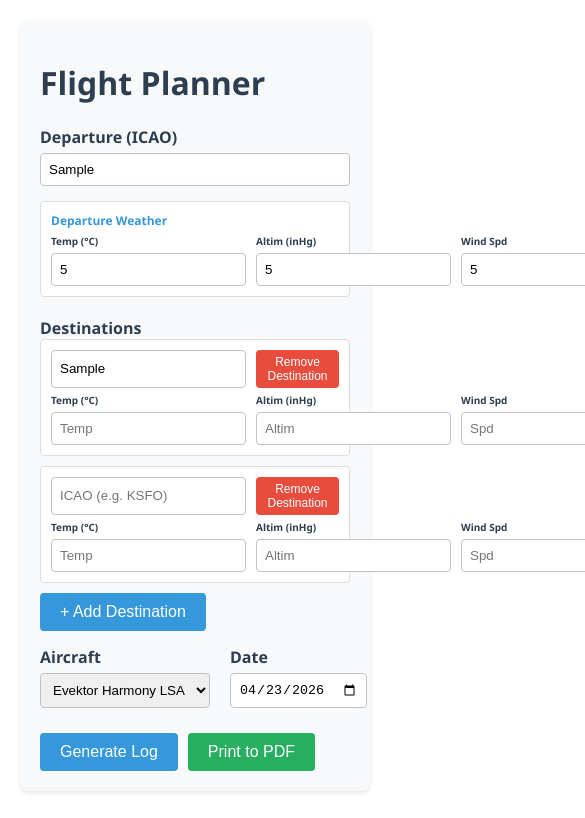
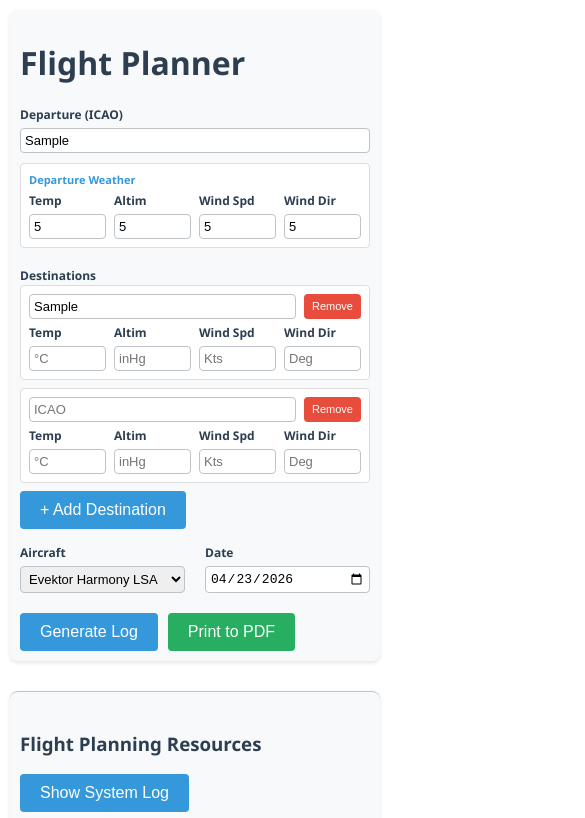
Before and after one commit to ceiroa/openflight-ai, a website: page public/index.html in a window 390 px wide. Both pictures are taken after typing "Sample", "5", "5", "5", "5", "Sample" into the empty fields and a click on the button "+ Add Destination". Shown: the top 818 px of the page, 585 px wide, since content can reach past the window. Drawn offline with Linux system fonts and the light colour scheme.

Commit message:
fix: altimeter conversion and responsive UI improvements
- Fixed altimeter conversion from hPa to inHg in backend and frontend.
- Improved UI responsiveness with more compact fields and mobile styles.
- Added detailed logging for weather fetching debugging.

```diff
--- a/index.js
+++ b/index.js
@@ -34,6 +34,7 @@ app.get('/api/weather/:icao', async (req, res) => {
         const weather = await getWeatherData(icao.toUpperCase());
         res.json(weather);
     } catch (error) {
+        console.error(`Error in /api/weather/${icao}:`, error);
         if (error.message.includes('No METAR found')) {
             res.status(404).json({ error: error.message });
         } else {
@@ -51,6 +52,7 @@ app.get('/api/weather', async (req, res) => {
         const weather = await getWeatherData(icao.toUpperCase());
         res.json(weather);
     } catch (error) {
+        console.error(`Error in /api/weather?icao=${icao}:`, error);
         res.status(error.message.includes('No METAR') ? 404 : 500).json({ error: error.message });
     }
 });
--- a/public/index.html
+++ b/public/index.html
@@ -42,9 +42,20 @@
         }
 
         input, select {
-            padding: 8px;
+            padding: 6px; /* Reduced from 8px */
             border: 1px solid var(--border-color);
             border-radius: 4px;
+            font-size: 14px; /* Slightly smaller font */
+        }
+
+        /* Responsive adjustments for mobile */
+        @media screen and (max-width: 600px) {
+            body { margin: 10px; }
+            .container { width: 100%; }
+            .no-print { padding: 10px; }
+            .form-group { margin-bottom: 10px; }
+            input, select { padding: 4px; font-size: 13px; }
+            label { font-size: 12px !important; }
         }
 
         button {
@@ -117,51 +128,51 @@
                     <input type="text" id="departure" placeholder="e.g. KLAX" required>
                 </div>
 
-                <div id="departure-weather" style="border: 1px solid #ddd; padding: 10px; margin-bottom: 20px; border-radius: 4px; background: #fff;">
-                    <div style="font-size: 12px; font-weight: bold; margin-bottom: 5px; color: var(--accent-color);">Departure Weather</div>
-                    <div style="display: grid; grid-template-columns: 1fr 1fr 1fr 1fr; gap: 10px;">
+                <div id="departure-weather" style="border: 1px solid #ddd; padding: 8px; margin-bottom: 15px; border-radius: 4px; background: #fff;">
+                    <div style="font-size: 11px; font-weight: bold; margin-bottom: 5px; color: var(--accent-color);">Departure Weather</div>
+                    <div style="display: grid; grid-template-columns: repeat(4, 1fr); gap: 8px;">
                         <div class="form-group" style="margin-bottom: 0;">
-                            <label style="font-size: 10px;">Temp (°C)</label>
-                            <input type="number" id="temperature" placeholder="Temp" required>
+                            <label style="font-size: 9px;">Temp</label>
+                            <input type="number" id="temperature" placeholder="°C" required style="width: 100%; box-sizing: border-box;">
                         </div>
                         <div class="form-group" style="margin-bottom: 0;">
-                            <label style="font-size: 10px;">Altim (inHg)</label>
-                            <input type="number" step="0.01" id="altimeter" placeholder="Altim" required>
+                            <label style="font-size: 9px;">Altim</label>
+                            <input type="number" step="0.01" id="altimeter" placeholder="inHg" required style="width: 100%; box-sizing: border-box;">
                         </div>
                         <div class="form-group" style="margin-bottom: 0;">
-                            <label style="font-size: 10px;">Wind Spd</label>
-                            <input type="number" id="wind-speed" placeholder="Spd" required>
+                            <label style="font-size: 9px;">Wind Spd</label>
+                            <input type="number" id="wind-speed" placeholder="Kts" required style="width: 100%; box-sizing: border-box;">
                         </div>
                         <div class="form-group" style="margin-bottom: 0;">
-                            <label style="font-size: 10px;">Wind Dir</label>
-                            <input type="number" id="wind-dir" placeholder="Dir" required>
+                            <label style="font-size: 9px;">Wind Dir</label>
+                            <input type="number" id="wind-dir" placeholder="Deg" required style="width: 100%; box-sizing: border-box;">
                         </div>
                     </div>
                 </div>
 
                 <div id="destinations-container">
                     <label>Destinations</label>
-                    <div class="dest-leg" style="border: 1px solid #ddd; padding: 10px; margin-bottom: 10px; border-radius: 4px; background: #fff;">
-                        <div style="display: flex; gap: 10px; margin-bottom: 5px;">
-                            <input type="text" class="destination" placeholder="ICAO (e.g. KSFO)" required style="flex: 1;">
-                            <button type="button" onclick="removeLeg(this)" style="background: #e74c3c; font-size: 12px; padding: 5px 10px;">Remove Destination</button>
+                    <div class="dest-leg" style="border: 1px solid #ddd; padding: 8px; margin-bottom: 8px; border-radius: 4px; background: #fff;">
+                        <div style="display: flex; gap: 8px; margin-bottom: 5px;">
+                            <input type="text" class="destination" placeholder="ICAO" required style="flex: 1; min-width: 60px;">
+                            <button type="button" onclick="removeLeg(this)" style="background: #e74c3c; font-size: 11px; padding: 4px 8px;">Remove</button>
                         </div>
-                        <div style="display: grid; grid-template-columns: 1fr 1fr 1fr 1fr; gap: 10px;">
+                        <div style="display: grid; grid-template-columns: repeat(4, 1fr); gap: 8px;">
                             <div class="form-group" style="margin-bottom: 0;">
-                                <label style="font-size: 10px;">Temp (°C)</label>
-                                <input type="number" class="leg-temp" placeholder="Temp" required>
+                                <label style="font-size: 9px;">Temp</label>
+                                <input type="number" class="leg-temp" placeholder="°C" required style="width: 100%; box-sizing: border-box;">
                             </div>
                             <div class="form-group" style="margin-bottom: 0;">
-                                <label style="font-size: 10px;">Altim (inHg)</label>
-                                <input type="number" step="0.01" class="leg-altim" placeholder="Altim" required>
+                                <label style="font-size: 9px;">Altim</label>
+                                <input type="number" step="0.01" class="leg-altim" placeholder="inHg" required style="width: 100%; box-sizing: border-box;">
                             </div>
                             <div class="form-group" style="margin-bottom: 0;">
-                                <label style="font-size: 10px;">Wind Spd</label>
-                                <input type="number" class="leg-wind-spd" placeholder="Spd" required>
+                                <label style="font-size: 9px;">Wind Spd</label>
+                                <input type="number" class="leg-wind-spd" placeholder="Kts" required style="width: 100%; box-sizing: border-box;">
                             </div>
                             <div class="form-group" style="margin-bottom: 0;">
-                                <label style="font-size: 10px;">Wind Dir</label>
-                                <input type="number" class="leg-wind-dir" placeholder="Dir" required>
+                                <label style="font-size: 9px;">Wind Dir</label>
+                                <input type="number" class="leg-wind-dir" placeholder="Deg" required style="width: 100%; box-sizing: border-box;">
                             </div>
                         </div>
                     </div>
@@ -273,6 +284,18 @@
                 }
             });
 
+            // Handle the initial destination's weather fetch
+            const initialDest = document.querySelector('.destination');
+            if (initialDest) {
+                initialDest.addEventListener('blur', async (e) => {
+                    const icao = e.target.value.trim().toUpperCase();
+                    const container = e.target.closest('.dest-leg');
+                    if (icao.length === 4) {
+                        await updateWeather(icao, container);
+                    }
+                });
+            }
+
             // Re-bind global functions
             window.addLeg = addLeg;
             window.removeLeg = removeLeg;
@@ -290,6 +313,13 @@
                 }
 
                 const data = await response.json();
+                log(`Received weather data: ${JSON.stringify(data)}`);
+
+                // Safeguard: If altimeter is > 50, it's likely hPa, convert to inHg
+                if (data.altimeter > 50) {
+                    data.altimeter = Number((data.altimeter / 33.8639).toFixed(2));
+                }
+
                 const flightDate = new Date(document.getElementById('date').value);
                 const isFuture = flightDate > new Date().setHours(23,59,59,999);
 
@@ -306,15 +336,16 @@
                     if (target.temp) target.temp.value = data.forecast.temperature;
                     if (target.wspd) target.wspd.value = data.forecast.windSpeed;
                     if (target.wdir) target.wdir.value = data.forecast.windDirection;
-                    if (target.altim) target.altim.value = data.altimeter.toFixed(2);
+                    if (target.altim) target.altim.value = data.altimeter;
                 } else {
                     if (target.temp) target.temp.value = data.temperature;
-                    if (target.altim) target.altim.value = data.altimeter.toFixed(2);
+                    if (target.altim) target.altim.value = data.altimeter;
                     if (target.wspd) target.wspd.value = data.windSpeed;
                     if (target.wdir) target.wdir.value = data.windDirection;
                 }
-                log(`Success: Loaded weather for ${icao}.`);
+                log(`Success: Loaded weather for ${icao}. Altim: ${data.altimeter}`);
             } catch (error) {
+                console.error('Weather update error:', error);
                 log(`Error: ${error.message}`);
                 alert(error.message);
             }
@@ -324,28 +355,28 @@
             const container = document.getElementById('destinations-container');
             const div = document.createElement('div');
             div.className = 'dest-leg';
-            div.style = 'border: 1px solid #ddd; padding: 10px; margin-bottom: 10px; border-radius: 4px; background: #fff;';
+            div.style = 'border: 1px solid #ddd; padding: 8px; margin-bottom: 8px; border-radius: 4px; background: #fff;';
             div.innerHTML = `
-                <div style="display: flex; gap: 10px; margin-bottom: 5px;">
-                    <input type="text" class="destination" placeholder="ICAO (e.g. KSFO)" required style="flex: 1;">
-                    <button type="button" onclick="removeLeg(this)" style="background: #e74c3c; font-size: 12px; padding: 5px 10px;">Remove Destination</button>
+                <div style="display: flex; gap: 8px; margin-bottom: 5px;">
+                    <input type="text" class="destination" placeholder="ICAO" required style="flex: 1; min-width: 60px;">
+                    <button type="button" onclick="removeLeg(this)" style="background: #e74c3c; font-size: 11px; padding: 4px 8px;">Remove</button>
                 </div>
-                <div style="display: grid; grid-template-columns: 1fr 1fr 1fr 1fr; gap: 10px;">
+                <div style="display: grid; grid-template-columns: repeat(4, 1fr); gap: 8px;">
                     <div class="form-group" style="margin-bottom: 0;">
-                        <label style="font-size: 10px;">Temp (°C)</label>
-                        <input type="number" class="leg-temp" placeholder="Temp" required>
+                        <label style="font-size: 9px;">Temp</label>
+                        <input type="number" class="leg-temp" placeholder="°C" required style="width: 100%; box-sizing: border-box;">
                     </div>
                     <div class="form-group" style="margin-bottom: 0;">
-                        <label style="font-size: 10px;">Altim (inHg)</label>
-                        <input type="number" step="0.01" class="leg-altim" placeholder="Altim" required>
+                        <label style="font-size: 9px;">Altim</label>
+                        <input type="number" step="0.01" class="leg-altim" placeholder="inHg" required style="width: 100%; box-sizing: border-box;">
                     </div>
                     <div class="form-group" style="margin-bottom: 0;">
-                        <label style="font-size: 10px;">Wind Spd</label>
-                        <input type="number" class="leg-wind-spd" placeholder="Spd" required>
+                        <label style="font-size: 9px;">Wind Spd</label>
+                        <input type="number" class="leg-wind-spd" placeholder="Kts" required style="width: 100%; box-sizing: border-box;">
                     </div>
                     <div class="form-group" style="margin-bottom: 0;">
-                        <label style="font-size: 10px;">Wind Dir</label>
-                        <input type="number" class="leg-wind-dir" placeholder="Dir" required>
+                        <label style="font-size: 9px;">Wind Dir</label>
+                        <input type="number" class="leg-wind-dir" placeholder="Deg" required style="width: 100%; box-sizing: border-box;">
                     </div>
                 </div>
             `;
--- a/src/api/weather.js
+++ b/src/api/weather.js
@@ -16,9 +16,12 @@ export async function fetchWeather(icao) {
 
         const metar = data[0];
 
+        let altim = metar.altim;
+        if (altim > 50) altim = altim / 33.8639;
+
         return {
             temperature: metar.temp, // Celsius
-            altimeter: metar.altim     // inHg
+            altimeter: Number(altim.toFixed(2)) // inHg
         };
     } catch (error) {
         console.error('Error fetching weather:', error);
```
Also changed, not shown: src/api/weatherService.js (+21 -28 lines).
